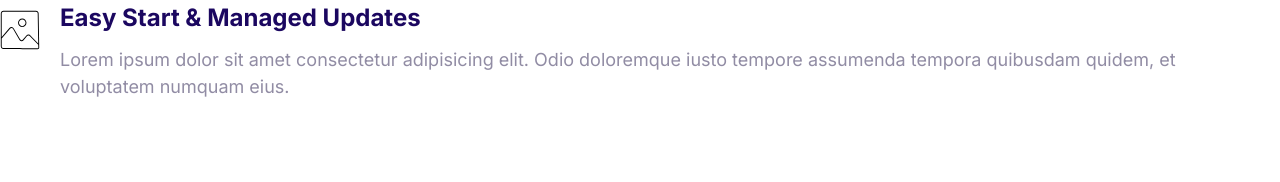
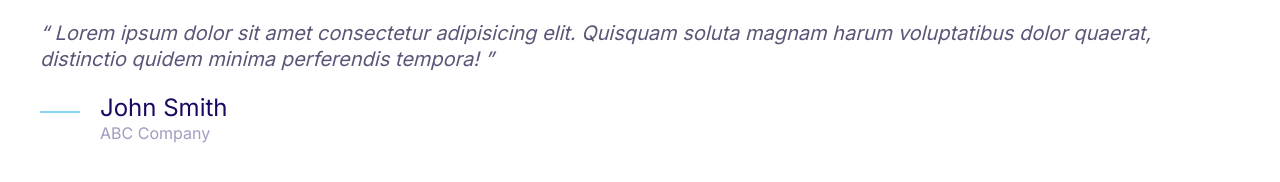
Before and after one commit to S0PL0/gianlucafy, a plain HTML site: page index.html in a window 1280 px wide. Drawn offline with Linux system fonts and the light colour scheme.

Commit message:
Define the quotes component.

```diff
--- a/css/styles.css
+++ b/css/styles.css
@@ -4,6 +4,7 @@
   --color-accent: #ff3400;
   --color-headings: #1b0760;
   --color-body: #918ca4;
+  --color-body-darker: #5c5577;
   --color-border: #ccc;
   --border-radius: 40px;
 }
@@ -383,3 +384,52 @@ a {
 .media__title {
   margin-top: 0;
 }
+
+/* Quotes */
+.quote {
+  font-size: 3rem;
+  font-style: italic;
+  color: var(--color-body-darker);
+  line-height: 1.3;
+}
+
+.quote__text::before {
+  content: open-quote;
+}
+
+.quote__text::after {
+  content: close-quote;
+}
+
+.quote__author {
+  font-size: 3rem;
+  font-weight: 500;
+  font-style: normal;
+  margin-bottom: 0;
+}
+
+.quote__organization {
+  color: var(--color-headings);
+  opacity: 0.4;
+  font-size: 2rem;
+  font-style: normal;
+}
+
+.quote__line {
+  position: relative;
+  bottom: 10px;
+}
+
+@media screen and (min-width: 1024px) {
+  .quote {
+    font-size: 2rem;
+  }
+
+  .quote__author {
+    font-size: 2.4rem;
+  }
+
+  .quote__organization {
+    font-size: 1.6rem;
+  }
+}
--- a/index.html
+++ b/index.html
@@ -15,20 +15,25 @@
     <link rel="stylesheet" href="css/styles.css" />
   </head>
   <body>
+    <blockquote class="quote">
+      <p class="quote__text">
+        Lorem ipsum dolor sit amet consectetur adipisicing elit. Quisquam soluta
+        magnam harum voluptatibus dolor quaerat, distinctio quidem minima
+        perferendis tempora!
+      </p>
+      <footer>
         <div class="media">
           <div class="media__image">
-        <svg class="icon icon--primary">
-          <use xlink:href="images/sprite.svg#snap"></use>
+            <svg class="icon icon--primary quote__line">
+              <use xlink:href="images/sprite.svg#line"></use>
             </svg>
           </div>
           <div class="media__body">
-        <h3 class="media__title">Easy Start & Managed Updates</h3>
-        <p>
-          Lorem ipsum dolor sit amet consectetur adipisicing elit. Odio
-          doloremque iusto tempore assumenda tempora quibusdam quidem, et
-          voluptatem numquam eius.
-        </p>
+            <h3 class="media__title quote__author">John Smith</h3>
+            <p class="quote__organization">ABC Company</p>
           </div>
         </div>
+      </footer>
+    </blockquote>
   </body>
 </html>
```
Also changed, not shown: components/media.html (+1 -1 lines), components/quotes.html (added, +20 -0 lines). Lines whose indentation alone changed are shown as unchanged.
